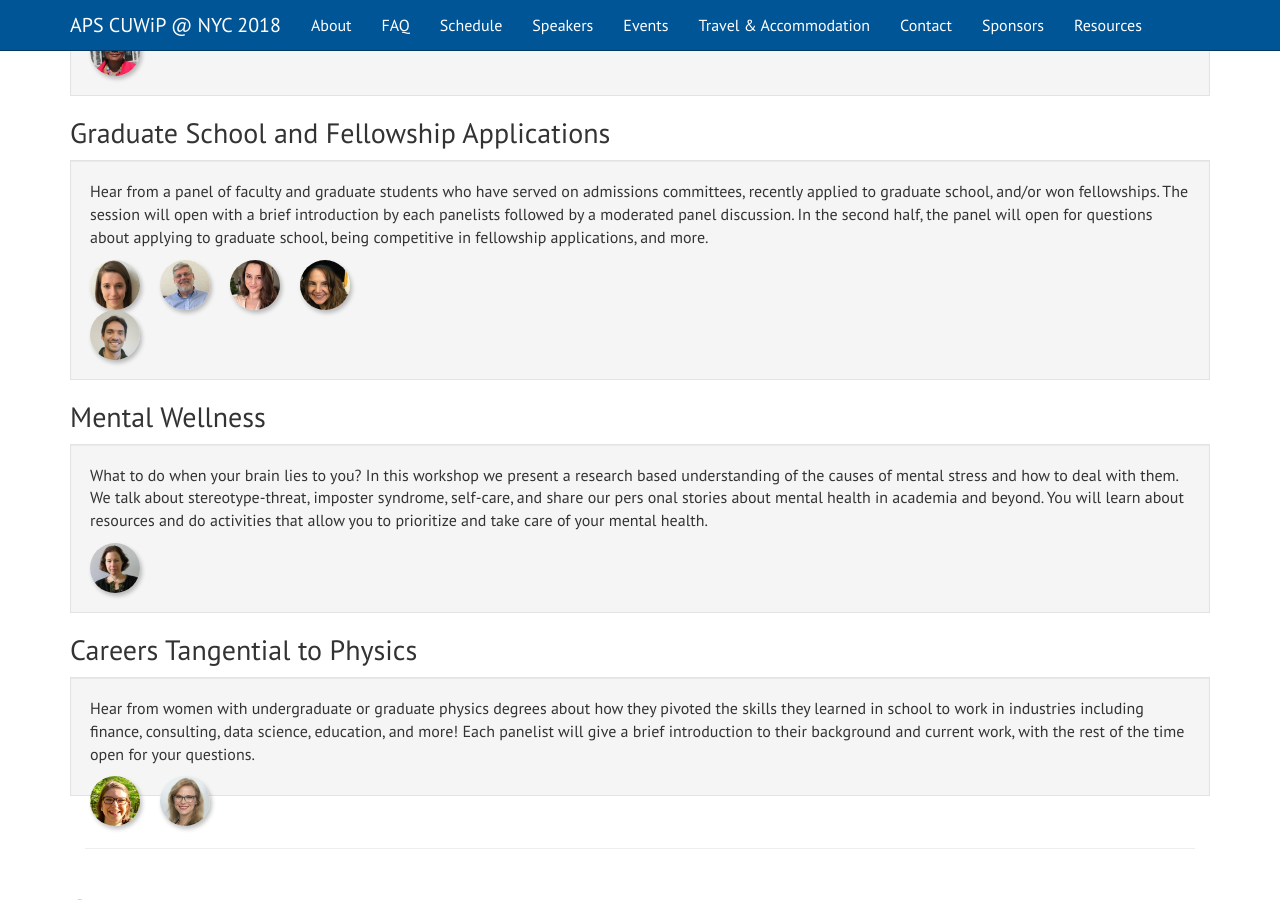
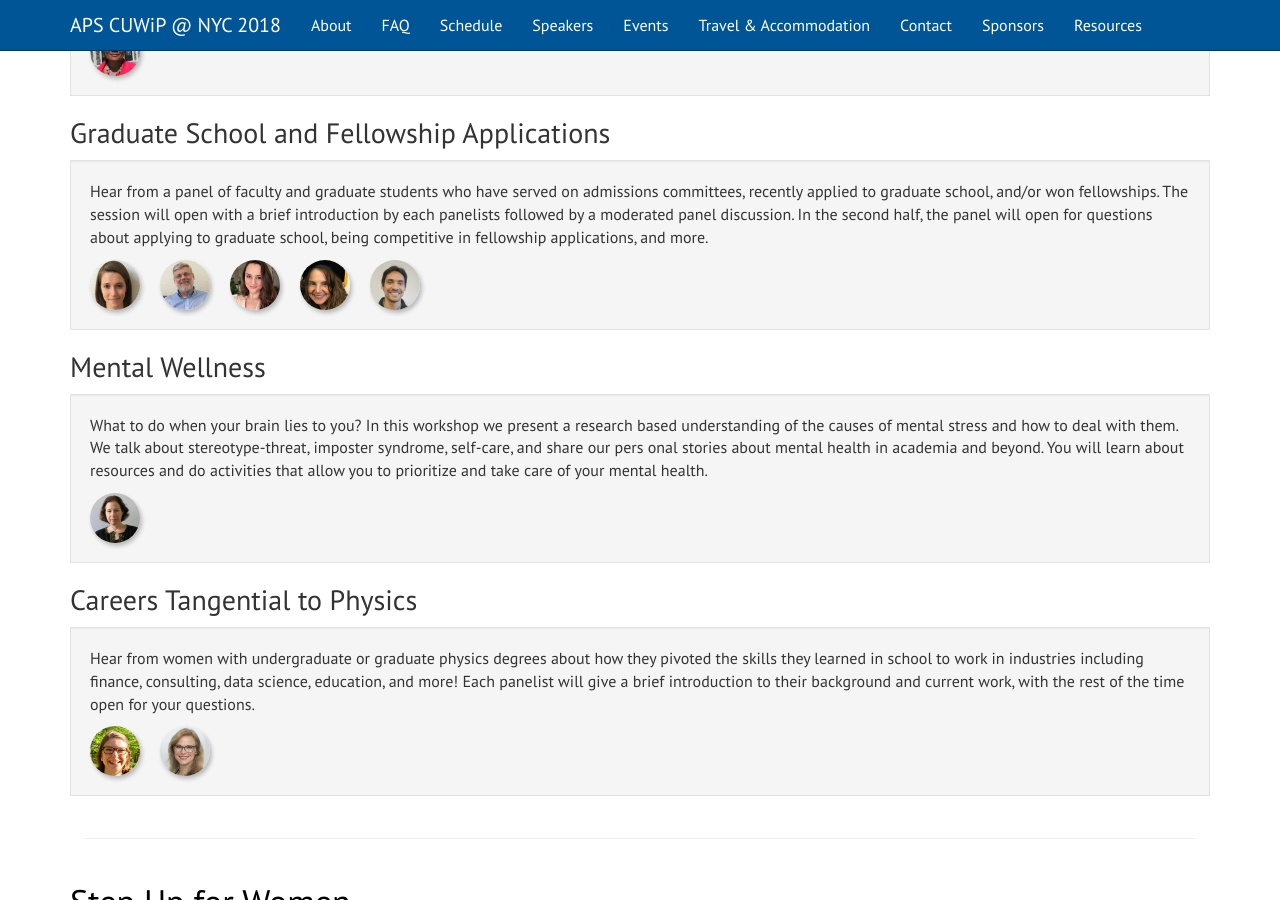
Before and after one commit to cuwip-nyc/cuwip-nyc.github.io, a Jekyll site: the page built from events.html, in a window 1280 px wide and 900 px high, scrolled down 1426 px. Built offline with Jekyll 4.4.1, drawn with Linux system fonts in a browser that asks for light colours; nearby versions of some CDN libraries.

Commit message:
fix some images

```diff
--- a/events.html
+++ b/events.html
@@ -78,7 +78,7 @@ order: 6
   <a href="{{base.url}}/speakers/#breakout"> <img src="{{base.url}}/images/s-c-200.jpg" alt="rm" class="img-circle img-responsive shadowImg pull-left " style="margin-right:20px;" width="50" height="50" ></a>
   <a href="{{base.url}}/speakers/#breakout"> <img src="{{base.url}}/images/d-c-200.jpg" alt="Osei-Sarfo" class="img-circle img-responsive shadowImg  pull-left"  style="margin-right:20px;" width="50" height="50"></a>
     <a href="{{base.url}}/speakers/#breakout"> <img src="{{base.url}}/images/e-c-200.jpg" alt="Lundy" class="img-circle img-responsive shadowImg  pull-left"  style="margin-right:20px;" width="50" height="50"></a>
-        <a href="{{base.url}}/speakers/#breakout"> <img src="{{base.url}}/images/m-p-200.jpg" alt="McTier" class="img-circle img-responsive shadowImg " width="50" height="50"></a>
+        <a href="{{base.url}}/speakers/#breakout"> <img src="{{base.url}}/images/m-p-200.jpg" alt="McTier" class="img-circle img-responsive shadowImg  pull-left"  style="margin-right:20px;" width="50" height="50"></a>
           <a href="{{base.url}}/speakers/#breakout"> <img src="{{base.url}}/images/d-r-200.jpg" alt="McTier" class="img-circle img-responsive shadowImg " width="50" height="50"></a>
 </div>
 
@@ -101,9 +101,7 @@ order: 6
 
   <p>Hear from women with undergraduate or graduate physics degrees about how they pivoted the skills they learned in school to work in industries including finance, consulting, data science, education, and more!  Each panelist will give a brief introduction to their background and current work, with the rest of the time open for your questions.</p>
   <a href="{{base.url}}/speakers/#breakout"> <img src="{{base.url}}/images/e-w-l-200.jpg" alt="rm" class="img-circle img-responsive shadowImg pull-left " style="margin-right:20px;" width="50" height="50" ></a>
-  <a href="{{base.url}}/speakers/#breakout"> <img src="{{base.url}}/images/swl-200.jpg" alt="Osei-Sarfo" class="img-circle img-responsive shadowImg  pull-left"  style="margin-right:20px;" width="50" height="50"></a>
-
-
+  <a href="{{base.url}}/speakers/#breakout"> <img src="{{base.url}}/images/swl-200.jpg" alt="Osei-Sarfo" class="img-circle img-responsive shadowImg"  style="margin-right:20px;" width="50" height="50"></a>
 
 </div>
 
@@ -128,15 +126,12 @@ order: 6
   </ul>
 <a href="{{base.url}}/speakers/#breakout"> <img src="{{base.url}}/images/m-b-200.jpg" alt="rm" class="img-circle img-responsive shadowImg pull-left " style="margin-right:20px;" width="50" height="50" ></a>
   <a href="{{base.url}}/speakers/#breakout"> <img src="{{base.url}}/images/c-k-200.jpg" alt="Osei-Sarfo" class="img-circle img-responsive shadowImg  pull-left"  style="margin-right:20px;" width="50" height="50"></a>
-    <a href="{{base.url}}/speakers/#breakout"> <img src="{{base.url}}/images/c-g-200.jpg" alt="Lundy" class="img-circle img-responsive shadowImg  pull-left"  style="margin-right:20px;" width="50" height="50"></a>
+    <a href="{{base.url}}/speakers/#breakout"> <img src="{{base.url}}/images/c-g-200.jpg" alt="Lundy" class="img-circle img-responsive shadowImg "  style="margin-right:20px;" width="50" height="50"></a>
+
+  </div>
+</div>
 
 
-  </div>
-
-
-
-
-</div>
 <hr>
 <div class="row">
   <h2><a class="anchor" name="networkingFair" >Networking &amp; Grad School Fair</a></h2>
```
Also changed, not shown: images/a-m-200.jpg, 3 other files.
